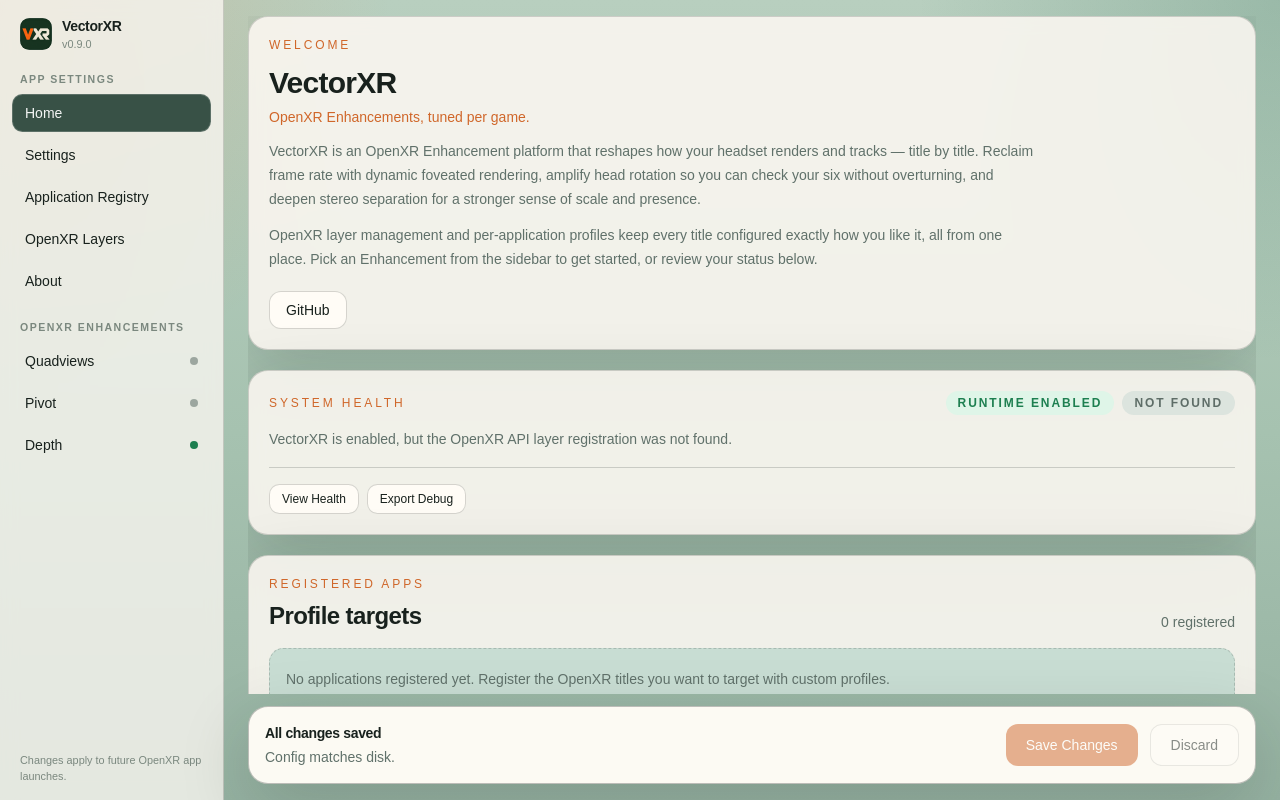
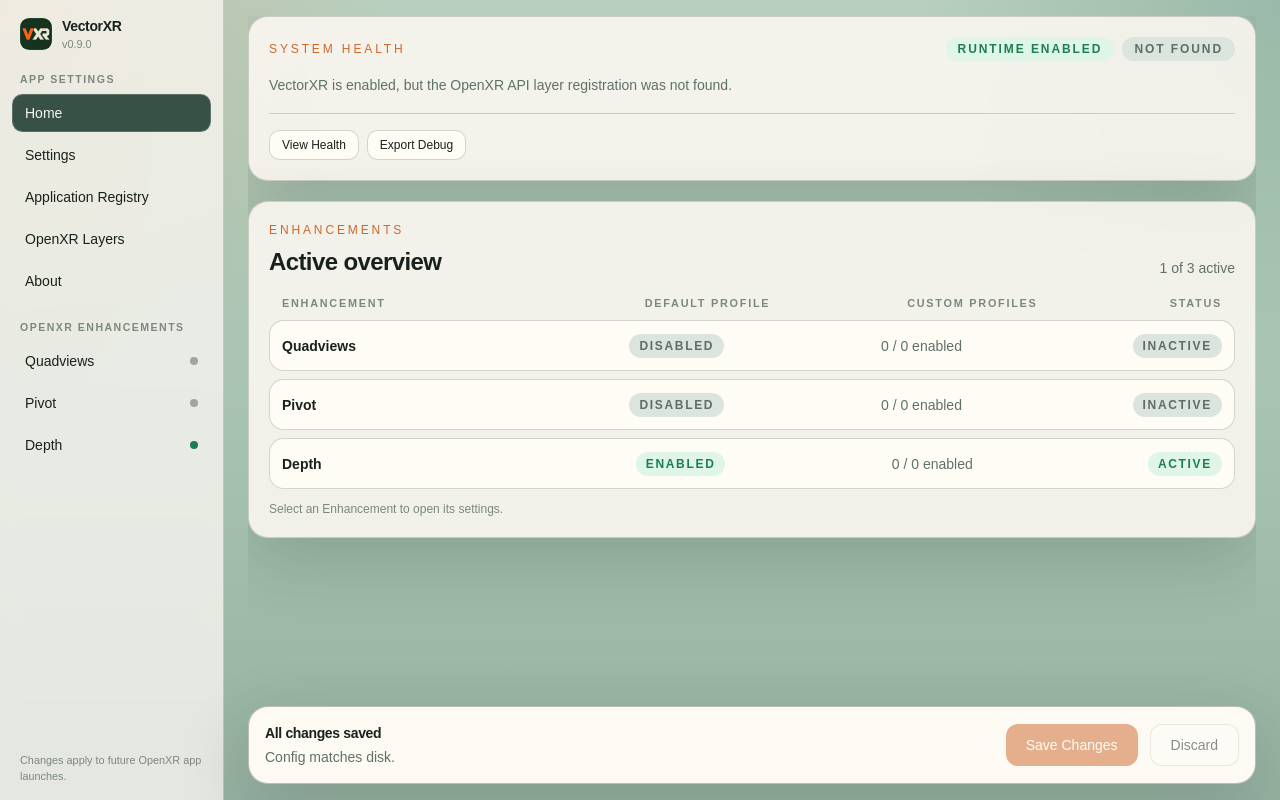
Before and after one commit to DienerTech/vectorxr, a Vue app in the folder app/: page / in a window 1280 px wide. Built offline with nearby package versions, Linux system fonts and the light colour scheme.

Commit message:
home tab is now dashboard

```diff
--- a/app/src/components/tabs/AboutTab.vue
+++ b/app/src/components/tabs/AboutTab.vue
@@ -130,10 +130,16 @@ onMounted(() => {
         <p class="eyebrow text-xs uppercase tracking-[0.24em]">About</p>
 
         <h2 class="mt-3 text-3xl font-semibold tracking-tight">VectorXR</h2>
+        <p class="mt-1.5 text-sm font-medium accent-text">
+          OpenXR Enhancements, tuned per game.
+        </p>
         <p class="mt-3 max-w-3xl text-sm leading-6 text-muted">
-          VectorXR is an OpenXR Enhancement platform with per-game profiles. Adjust stereo depth, configure enhanced head rotation, tune foveated rendering, and manage your OpenXR layers from one place.
+          VectorXR is an OpenXR Enhancement platform that reshapes how your headset renders and tracks — title by title. Reclaim frame rate with dynamic foveated rendering, amplify head rotation so you can check your six without overturning, and deepen stereo separation for a stronger sense of scale and presence.
         </p>
-        <p class="mt-3 text-sm leading-6 text-muted">Developed independently by DienerTech LLC.</p>
+        <p class="mt-3 max-w-3xl text-sm leading-6 text-muted">
+          OpenXR layer management and per-application profiles keep every title configured exactly how you like it, all from one place.
+        </p>
+        <p class="mt-4 text-sm leading-6 text-muted">Developed independently by DienerTech LLC.</p>
         <p class="mt-2 text-sm leading-6 text-muted">(c) 2026 DienerTech LLC. Released under the MIT License.</p>
 
         <div class="mt-5 flex flex-wrap gap-3">
--- a/app/src/components/tabs/HomeTab.vue
+++ b/app/src/components/tabs/HomeTab.vue
@@ -1,7 +1,7 @@
 <script setup lang="ts">
 import { computed } from 'vue'
 
-import { openExternalUrl, type OpenXrLayerEntry, type OpenXrLayerSnapshot } from '../../lib/commands'
+import type { OpenXrLayerEntry, OpenXrLayerSnapshot } from '../../lib/commands'
 import type { AppTab, ModuleId, VectorXRConfig } from '../../lib/model'
 
 const props = defineProps<{
@@ -15,8 +15,6 @@ defineEmits<{
   exportDebug: []
   navigate: [tab: AppTab]
 }>()
-
-const githubUrl = 'https://github.com/DienerTech/vectorxr'
 
 const vectorXrLayer = computed<OpenXrLayerEntry | null>(() => {
   return props.openXrLayerSnapshot?.slices
@@ -96,39 +94,10 @@ const enhancementRows = computed(() =>
 )
 
 const activeEnhancementCount = computed(() => enhancementRows.value.filter((row) => row.active).length)
-
-async function openLink(url: string) {
-  await openExternalUrl(url)
-}
 </script>
 
 <template>
   <div class="space-y-5">
-    <article class="rounded-[1.25rem] border p-5 shadow-panel backdrop-blur surface-panel">
-      <p class="eyebrow text-xs uppercase tracking-[0.24em]">Welcome</p>
-
-      <h2 class="mt-3 text-3xl font-semibold tracking-tight">VectorXR</h2>
-      <p class="mt-1.5 text-sm font-medium accent-text">
-        OpenXR Enhancements, tuned per game.
-      </p>
-      <p class="mt-3 max-w-3xl text-sm leading-6 text-muted">
-        VectorXR is an OpenXR Enhancement platform that reshapes how your headset renders and tracks — title by title. Reclaim frame rate with dynamic foveated rendering, amplify head rotation so you can check your six without overturning, and deepen stereo separation for a stronger sense of scale and presence.
-      </p>
-      <p class="mt-3 max-w-3xl text-sm leading-6 text-muted">
-        OpenXR layer management and per-application profiles keep every title configured exactly how you like it, all from one place. Pick an Enhancement from the sidebar to get started, or review your status below.
-      </p>
-
-      <div class="mt-5 flex flex-wrap gap-3">
-        <button
-          class="button-secondary rounded-[0.75rem] px-4 py-2 text-sm font-medium"
-          type="button"
-          @click="openLink(githubUrl)"
-        >
-          GitHub
-        </button>
-      </div>
-    </article>
-
     <article class="rounded-[1.25rem] border p-5 shadow-panel backdrop-blur surface-panel">
       <div class="flex flex-wrap items-center justify-between gap-3">
         <p class="eyebrow text-xs uppercase tracking-[0.24em]">System Health</p>
@@ -158,42 +127,6 @@ async function openLink(url: string) {
         </button>
         <button class="button-secondary rounded-[0.65rem] px-3 py-1.5 text-xs font-medium" type="button" @click="$emit('exportDebug')">
           Export Debug
-        </button>
-      </div>
-    </article>
-
-    <article class="rounded-[1.25rem] border p-5 shadow-panel backdrop-blur surface-panel">
-      <div class="flex flex-wrap items-end justify-between gap-3">
-        <div>
-          <p class="eyebrow text-xs uppercase tracking-[0.24em]">Registered Apps</p>
-          <h2 class="mt-2 text-2xl font-semibold tracking-tight">Profile targets</h2>
-        </div>
-        <span class="text-sm text-muted">{{ props.config.applications.length }} registered</span>
-      </div>
-
-      <div v-if="props.config.applications.length" class="mt-4 flex flex-wrap gap-2">
-        <button
-          v-for="app in props.config.applications"
-          :key="app.id"
-          type="button"
-          class="app-badge inline-flex items-center rounded-full border px-3 py-1.5 text-sm font-medium transition"
-          :title="`${app.match.exe} — open in Application Registry`"
-          @click="$emit('navigate', 'registry')"
-        >
-          {{ app.name }}
-        </button>
-      </div>
-      <div
-        v-else
-        class="mt-4 rounded-[0.9rem] border border-dashed px-4 py-5 text-sm surface-panel-soft"
-      >
-        <p class="text-muted">No applications registered yet. Register the OpenXR titles you want to target with custom profiles.</p>
-        <button
-          class="button-secondary mt-3 rounded-[0.75rem] px-4 py-2 text-sm font-medium"
-          type="button"
-          @click="$emit('navigate', 'registry')"
-        >
-          Open Application Registry
         </button>
       </div>
     </article>
--- a/app/src/style.css
+++ b/app/src/style.css
@@ -235,17 +235,6 @@ textarea {
 
 .enhancement-row:hover {
   border-color: var(--app-accent);
-}
-
-.app-badge {
-  background: var(--app-surface-strong);
-  border-color: var(--app-border);
-  color: var(--app-text);
-}
-
-.app-badge:hover {
-  border-color: var(--app-accent);
-  color: var(--app-accent);
 }
 
 .button-accent {
```
Also changed, not shown: 1 other file (tests, documents, lock files or other folders).
